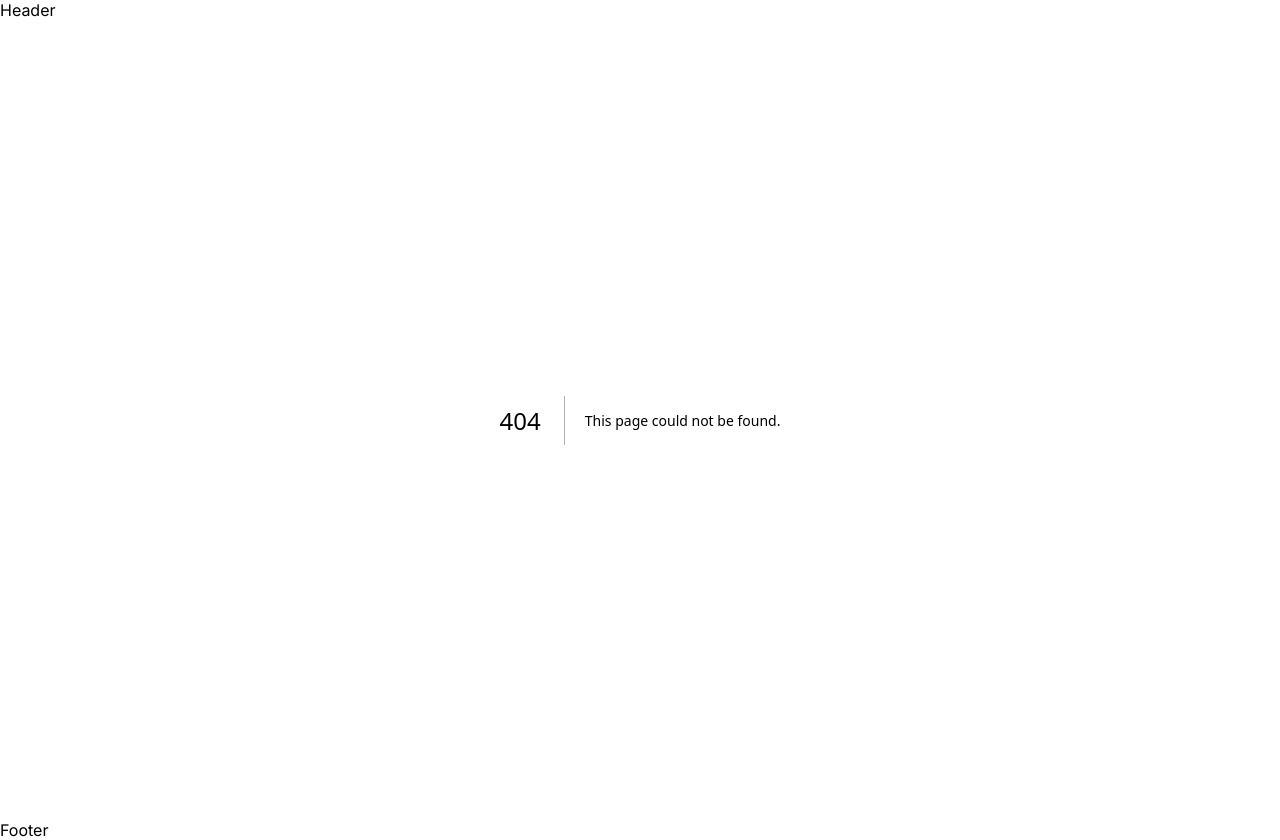
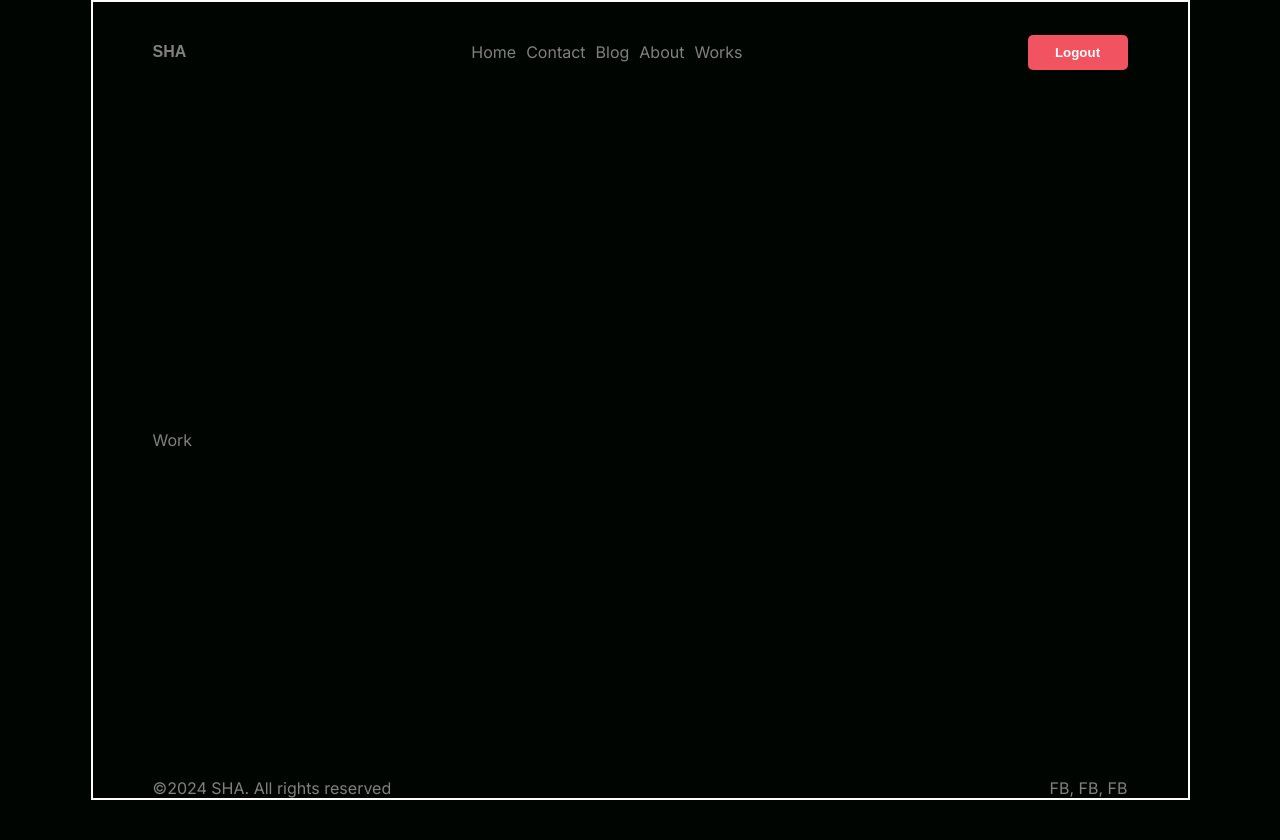
Before and after one commit to shalu2022/nextjs-blog-app, a Next.js app: page /works in a window 1280 px wide. Before the commit this address had no page. After the commit the page ends 800 px from the top, so only its background shows below. Built offline with nearby package versions, Linux system fonts and the light colour scheme.

Commit message:
added styling to components

```diff
--- a/src/app/components/footer/Footer.jsx
+++ b/src/app/components/footer/Footer.jsx
@@ -1,7 +1,13 @@
 import React from 'react'
+import styles from './footer.module.css'
 
 export default function Footer() {
   return (
-    <div>Footer</div>
+    <div className={styles.container} >
+      <p>©2024 SHA. All rights reserved</p>
+      <div>
+        FB, FB, FB
+      </div>
+    </div>
   )
 }
--- /dev/null
+++ b/src/app/components/footer/footer.module.css
@@ -0,0 +1,4 @@
+.container{
+    display: flex;
+    justify-content: space-between;
+}
--- a/src/app/components/header/Header.jsx
+++ b/src/app/components/header/Header.jsx
@@ -1,7 +1,51 @@
+"use client"
+import Link from 'next/link'
 import React from 'react'
+import styles from './header.module.css'
+
+const navLinks = [
+  {
+    id:1,
+    name: "Home",
+    link:"/"
+  },
+  {
+    id:1,
+    name: "Contact",
+    link:"/contact"
+  },
+  {
+    id:1,
+    name: "Blog",
+    link:"/blog"
+  },
+  {
+    id:1,
+    name: "About",
+    link:"/about"
+  },
+  {
+    id:1,
+    name: "Works",
+    link:"/works"
+  }
+]
 
 export default function Header() {
+  function clickHandler(){
+    console.log("clicked")
+  }
   return (
-    <div>Header</div>
+    <div className={styles.container}>
+      <Link href="/" className={styles.logo}>SHA</Link>
+      <div className={styles.navList}>
+      {navLinks.map(item=>(
+        <Link key={item.id} className={styles.navItems} href={item.link}>{item.name}</Link>
+      ))}
+      </div>
+      <button className={styles.logout} onClick={()=>clickHandler()}>
+        Logout
+      </button>
+    </div>
   )
 }
--- /dev/null
+++ b/src/app/components/header/header.module.css
@@ -0,0 +1,29 @@
+.container{
+    /* background-color: aquamarine; */
+    display: flex;
+    justify-content: space-between;
+    height: 100px;
+    align-items: center;
+}
+
+.navList{
+    display :flex;
+    align-items: center;
+    gap: 10px;
+}
+.logout{
+    width: 100px;
+    padding: 10px;
+    border-radius: 5px;
+    background-color: rgb(241, 83, 96);
+    border: none;
+    cursor: pointer;
+    color: white;
+    font-weight: bold;
+}
+
+.logo{
+    font-family: Arial, Helvetica, sans-serif;
+    font-weight: 900;
+
+}
--- a/src/app/globals.css
+++ b/src/app/globals.css
@@ -1,78 +1,3 @@
-:root {
-  --max-width: 1100px;
-  --border-radius: 12px;
-  --font-mono: ui-monospace, Menlo, Monaco, "Cascadia Mono", "Segoe UI Mono",
-    "Roboto Mono", "Oxygen Mono", "Ubuntu Monospace", "Source Code Pro",
-    "Fira Mono", "Droid Sans Mono", "Courier New", monospace;
-
-  --foreground-rgb: 0, 0, 0;
-  --background-start-rgb: 214, 219, 220;
-  --background-end-rgb: 255, 255, 255;
-
-  --primary-glow: conic-gradient(
-    from 180deg at 50% 50%,
-    #16abff33 0deg,
-    #0885ff33 55deg,
-    #54d6ff33 120deg,
-    #0071ff33 160deg,
-    transparent 360deg
-  );
-  --secondary-glow: radial-gradient(
-    rgba(255, 255, 255, 1),
-    rgba(255, 255, 255, 0)
-  );
-
-  --tile-start-rgb: 239, 245, 249;
-  --tile-end-rgb: 228, 232, 233;
-  --tile-border: conic-gradient(
-    #00000080,
-    #00000040,
-    #00000030,
-    #00000020,
-    #00000010,
-    #00000010,
-    #00000080
-  );
-
-  --callout-rgb: 238, 240, 241;
-  --callout-border-rgb: 172, 175, 176;
-  --card-rgb: 180, 185, 188;
-  --card-border-rgb: 131, 134, 135;
-}
-
-@media (prefers-color-scheme: dark) {
-  :root {
-    --foreground-rgb: 255, 255, 255;
-    --background-start-rgb: 0, 0, 0;
-    --background-end-rgb: 0, 0, 0;
-
-    --primary-glow: radial-gradient(rgba(1, 65, 255, 0.4), rgba(1, 65, 255, 0));
-    --secondary-glow: linear-gradient(
-      to bottom right,
-      rgba(1, 65, 255, 0),
-      rgba(1, 65, 255, 0),
-      rgba(1, 65, 255, 0.3)
-    );
-
-    --tile-start-rgb: 2, 13, 46;
-    --tile-end-rgb: 2, 5, 19;
-    --tile-border: conic-gradient(
-      #ffffff80,
-      #ffffff40,
-      #ffffff30,
-      #ffffff20,
-      #ffffff10,
-      #ffffff10,
-      #ffffff80
-    );
-
-    --callout-rgb: 20, 20, 20;
-    --callout-border-rgb: 108, 108, 108;
-    --card-rgb: 100, 100, 100;
-    --card-border-rgb: 200, 200, 200;
-  }
-}
-
 * {
   box-sizing: border-box;
   padding: 0;
@@ -82,26 +7,22 @@
 html,
 body {
   max-width: 100vw;
+  background-color: rgb(1, 5, 1);
+  color: grey;
   overflow-x: hidden;
 }
-
-body {
-  color: rgb(var(--foreground-rgb));
-  background: linear-gradient(
-      to bottom,
-      transparent,
-      rgb(var(--background-end-rgb))
-    )
-    rgb(var(--background-start-rgb));
+a{
+  text-decoration: none;
+  color: inherit;
 }
-
-a {
-  color: inherit;
-  text-decoration: none;
+.container{
+  /* background-color: yellow; */
+  display: flex;
+  flex-direction: column;
+  height:100vh;
+  justify-content: space-between;
+  padding: 0 60px;
+  margin: 0 auto;
+  max-width: 1099px;
+  border: 2px solid white ;
 }
-
-@media (prefers-color-scheme: dark) {
-  html {
-    color-scheme: dark;
-  }
-}
--- a/src/app/layout.js
+++ b/src/app/layout.js
@@ -15,9 +15,11 @@ export default function RootLayout({ children }) {
     <html lang="en">
 
       <body className={inter.className}>
-      <Header />
-        {children}
-      <Footer />
+      <div className="container">
+        <Header />
+          {children}
+        <Footer />
+      </div>
       </body>
     </html>
   );
--- /dev/null
+++ b/src/app/works/page.jsx
@@ -0,0 +1,7 @@
+import react from 'react'
+
+export default function Work(){
+    return (
+        <div>Work</div>
+    )
+}
```
